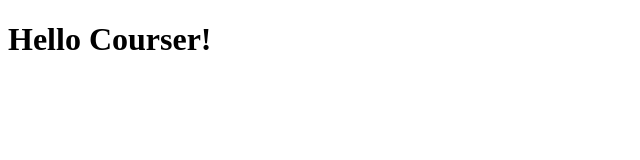
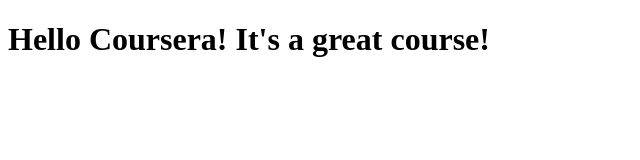
Before and after one commit to Purisandesh/coursera-test, a plain HTML site: page site/index.html in a window 1280 px wide. Shown: the whole page, without its empty margins (0-640 px from the left). Drawn offline with Linux system fonts and the light colour scheme.

Commit message:
Small addition to our page content.

```diff
--- a/site/index.html
+++ b/site/index.html
@@ -6,6 +6,6 @@
 	<title>Hello Coursera!</title>
 </head>
 <body>
-<h1>Hello Courser!</h1>
+<h1>Hello Coursera! It's a great course!</h1>
 </body>
 </html>
```
